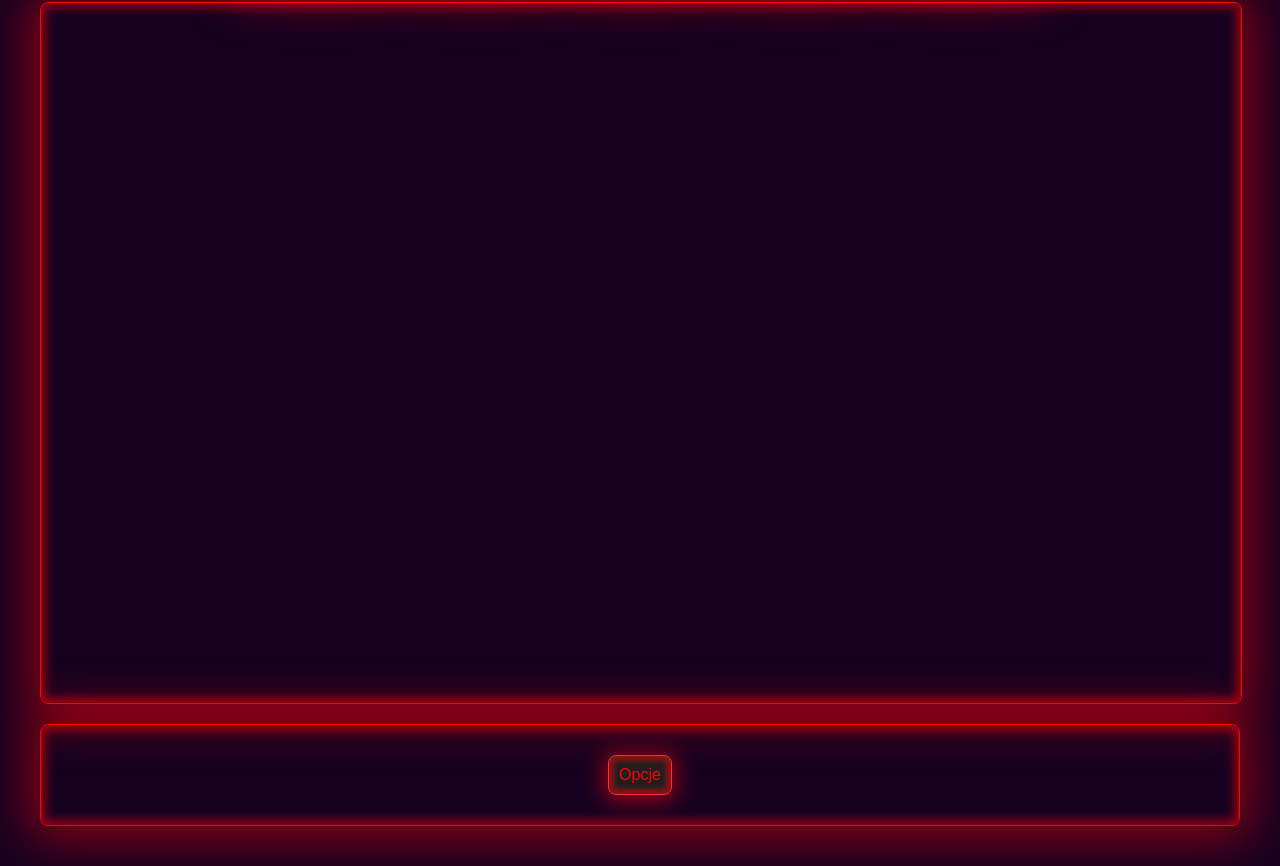
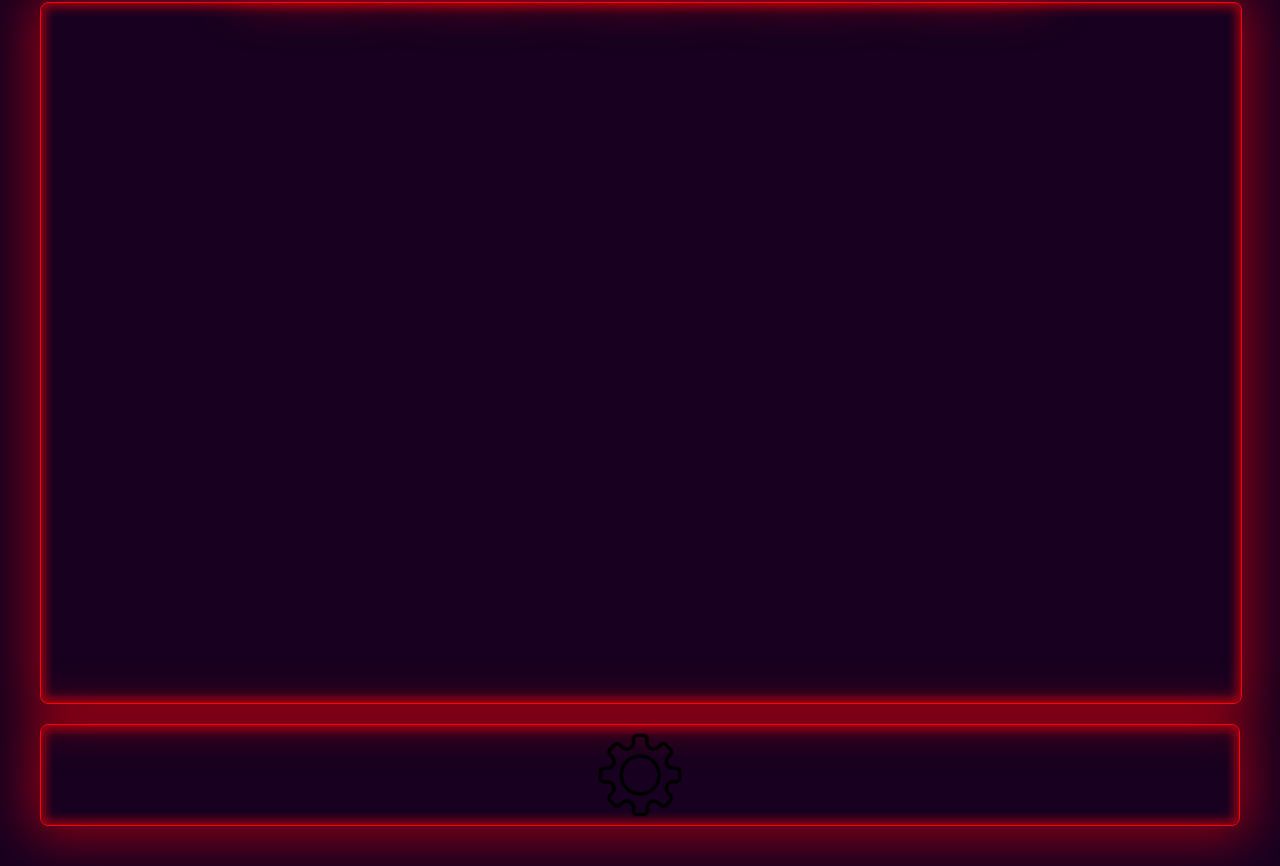
Before and after one commit to volter2pl/praktyki2024, a React (Vite) app: page / in a window 1280 px wide. Shown: the part 322-1188 px from the top of the page. Built offline with nearby package versions, Linux system fonts and the light colour scheme.

Commit message:
zebatka
dodanie zebatki zamiast opcji

```diff
--- a/src/App.css
+++ b/src/App.css
@@ -131,3 +131,7 @@ footer{
   border-radius: 8px;
   box-shadow: inset 0px 0px 5px 5px rgba(255,0,10,0.5), 0px 2px 20px 5px rgba(255,0,10,0.5);
 }
+.zebatka{
+  width: 110px;
+  height: 110px;
+}
--- a/src/App.tsx
+++ b/src/App.tsx
@@ -66,7 +66,7 @@ function App() {
 
       </main>
       <footer>
-        <button className='options' onClick={handleMenuClick}>Opcje</button> {/* Add menu button */}
+        <img className='zebatka' src="src/assets/zebatka.png" alt="zębatka" onClick={handleMenuClick}></img>
       </footer>
     </>
   )
```
Also changed, not shown: src/assets/zebatka.png (added).
